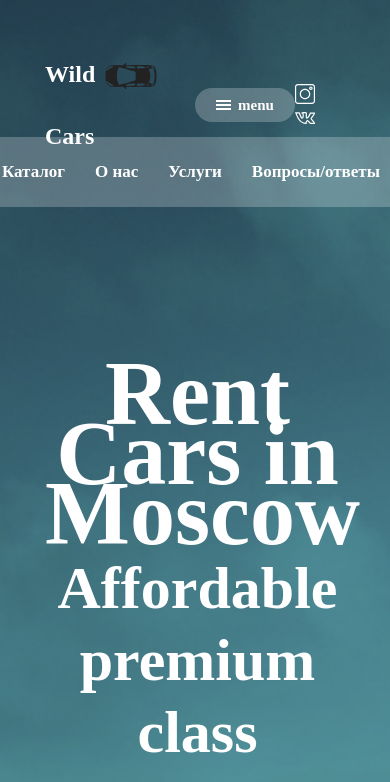
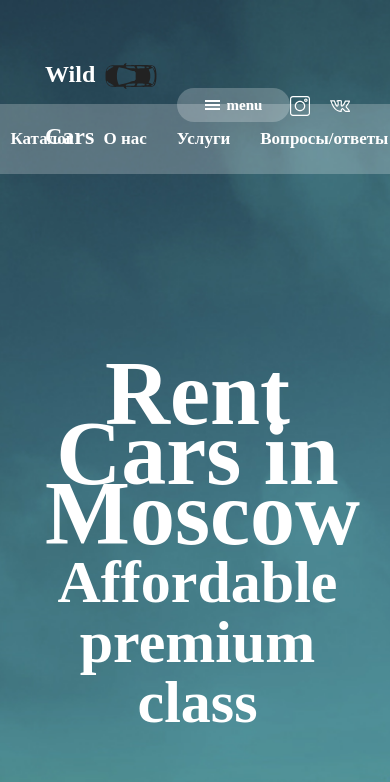
Before and after one commit to MrScotch679/Corporate-website, a website: page src/index.html in a window 390 px wide. Shown: the top 782 px of the page. Drawn offline with Linux system fonts and the light colour scheme; files that its build step writes are made by us from their sources; a web font is replaced by a local one.

Commit message:
After corrections

```diff
--- a/src/index.html
+++ b/src/index.html
@@ -9,22 +9,23 @@
 </head>
 <body>
   <header class="header">
-    <div class="header__wrapper">
-      <div class="block-menu">
-        <a href="#" class="block-menu__logo">
+    <div class="container">
+      <nav class="navigation">
+        <a href="#" class="navigation__logo">
           Wild
           <img src="icons/car-top.svg" alt="car-top">
           Cars
         </a>
-        <div class="block-menu__menu">
+        <div class="menu">
           <div class="menu__items">
-            <div class="hamsburger">
+            <div class="menu__hamburger">
               <span></span>
               <span></span>
               <span></span>
             </div>
-            <div class="menu-text">menu</div>
-            <div class="block-menu__menu block-menu__menu_active">
+            <div class="menu__button">menu</div>
+          </div>
+          <div class="menu__list">
             <ul>
               <li>Каталог</li>
               <li>О нас</li>
@@ -34,18 +35,19 @@
             </ul>
           </div>
         </div>
+        <div class="social">
+          <div class="social_item">
+            <a href="#"><img src="icons/instagram.svg" alt="inst"></a>
           </div>
-        <div class="block-menu__social">
-          <div class="social__items">
-            <a href="#" class="inst"><img src="icons/instagram.svg" alt="inst"></a>
-            <a href="#" class="vk"><img src="icons/vk.svg" alt="vk"></a>
+          <div class="social_item">
+            <a href="#"><img src="icons/vk.svg" alt="vk"></a>
           </div>
         </div>
-      </div>
-      <div class="header__text">
-        <h1 class="h1">Rent Cars <span>in Moscow</span></h1>
-        <h2>Affordable premium class</h2>
-        <h2>Now I will explain why we are</h2>
+      </nav>
+      <div class="header__promo">
+        <h1 class="header__title">Rent Cars in Moscow</h1>
+        <h2 class="header__subtitle">Affordable premium class</h2>
+        <h2 class="header__subtitle">Now I will explain why we are</h2>
       </div>
     </div>
   </header>
--- /dev/null
+++ b/src/sass/base/_mixins.scss
@@ -0,0 +1,10 @@
+@mixin title {
+  font-weight: 700;
+  line-height: 60px;
+  text-align: center;
+}
+
+@mixin menu {
+  background: rgba($color: #FFFFFF, $alpha: 0.23);
+  border-radius: 100px;
+}
--- a/src/sass/base/_variable.scss
+++ b/src/sass/base/_variable.scss
@@ -0,0 +1 @@
+$mc: #FFFFFF;
--- a/src/sass/base/style.scss
+++ /dev/null
@@ -1,8 +0,0 @@
-@import '../libs/fonts';
-@import '../blocks/header';
-@import '../libs/bootstrap-reboot.min';
-@import '../blocks/block-menu';
-
-* {
-    font-family: "Vollkorn";
-}
--- a/src/sass/blocks/_block-menu.scss
+++ /dev/null
@@ -1,90 +0,0 @@
-.block-menu {
-    display: flex;
-    justify-content: space-between;
-    align-items: center;
-    &__logo {
-        font-weight: 700;
-        font-size: 24px;
-        line-height: 60px;
-        color: #FFFFFF;
-        text-decoration: none;
-        &:hover {
-            color: red;
-            box-shadow: 0px 0px 90px 5px #ffff;
-            background: rgba($color: #ffff, $alpha: 0.3);
-        }
-        img {
-            width: 60px;
-        }
-    }
-    &__menu {
-        position: relative;
-        width: 113px;
-        height: 34px;
-        background: rgba($color: #ffff, $alpha: 0.23);
-        border-radius: 100px;
-        &:hover {
-            cursor: pointer;
-            background: rgba($color: #ffff, $alpha: 0.4);
-        }
-        &_active {
-            display: flex;
-            flex-wrap: wrap;
-            top: 49px;
-            width: 616px;
-            height: 70px;
-            position: absolute;
-            padding: 0 50px 0 50px;
-            ul {
-                display: flex;
-                justify-content: space-around;
-                flex-wrap: wrap;
-                list-style: none;
-                padding: 0;
-                width: 100%;
-                li {
-                    text-align: center;
-                    font-weight: 700;
-                    font-size: 17px;
-                    line-height: 70px;
-                    color: #FFFFFF;
-                    margin: 0;
-                }
-            }
-        }
-        .menu__items {
-            display: flex;
-            justify-content: center;
-            .hamsburger {
-                margin: 12px 7px 0 0;
-                width: 15px;
-                span {
-                    display: block;
-                    height: 2px;
-                    width: 100%;
-                    background-color: #FFFFFF;
-                    margin-bottom: 2px;
-                }
-            }
-            .menu-text {
-                font-weight: 800;
-                font-size: 15px;
-                line-height: 34px;
-                color: #FFFFFF;
-            }
-        }
-    }
-    &__social {
-        .inst {
-            margin-right: 20px;
-            &:hover {
-                cursor: pointer;
-            }
-        }
-        .vk {
-            &:hover {
-                cursor: pointer;
-            }
-        }
-    }
-}
--- a/src/sass/blocks/_header.scss
+++ b/src/sass/blocks/_header.scss
@@ -2,23 +2,20 @@
   min-height: 824px;
   background: url(../../img/bg/head-bg.jpg) center (center / cover) no-repeat;
   padding: 44px 40px 264px 45px;
-    &__text {
+  &__promo {
     margin-top: 198px;
     :nth-child(3) {
       margin-top: 70px;
     }
-        h1 {
-            font-weight: 700;
+  }
+  &__title {
     font-size: 90px;
-            line-height: 60px;
-            text-align: center;
-            color: #FFFFFF;
+    color: $mc;
+    @include title;
   }
-        h2 {
-            font-weight: 700;
+  &__subtitle {
+      @include title;
+      color: $mc;
       font-size: 60px;
-            text-align: center;
-            color: #FFFFFF;
   }
 }
-}
--- /dev/null
+++ b/src/sass/blocks/_menu.scss
@@ -0,0 +1,57 @@
+.menu {
+  &__items {
+    display: flex;
+    justify-content: center;
+    align-items: center;
+    width: 113px;
+    height: 34px;
+    @include menu;
+  }
+  &__button {
+    font-weight: 800;
+    font-size: 15px;
+    line-height: 34px;
+    color: $mc;
+  }
+  &__hamburger {
+    margin: 2px 7px 0 0;
+    width: 15px;
+    span {
+      display: block;
+      height: 2px;
+      width: 100%;
+      background-color: #FFFFFF;
+      margin-bottom: 2px;
+    }
+  }
+  &:hover {
+    cursor: pointer;
+    background: rgba($color: #ffff, $alpha: 0.4);
+  }
+  &__list {
+    position: absolute;
+    left: 50%;
+    top: 60px;
+    transform: translateX(calc(-50% + 56px));
+    display: flex;
+    width: 616px;
+    height: 70px;
+    padding: 0 50px 0 50px;
+    @include menu;
+    ul {
+      display: flex;
+      justify-content: space-around;
+      list-style: none;
+      padding: 0;
+      width: 100%;
+      li {
+        text-align: center;
+        font-weight: 700;
+        font-size: 17px;
+        line-height: 70px;
+        color: $mc;
+        margin: 0;
+      }
+    }
+  }
+}
--- /dev/null
+++ b/src/sass/blocks/_navigation.scss
@@ -0,0 +1,21 @@
+.navigation {
+  display: flex;
+  justify-content: space-between;
+  align-items: center;
+  position: relative;
+  &__logo {
+    font-weight: 700;
+    font-size: 24px;
+    line-height: 60px;
+    text-decoration: none;
+    color: $mc;
+    &:hover {
+      color: red;
+      box-shadow: 0px 0px 90px 5px #ffff;
+      background: rgba($color: #ffff, $alpha: 0.3);
+    }
+    img {
+      width: 60px;
+    }
+  }
+}
--- /dev/null
+++ b/src/sass/style.scss
@@ -0,0 +1,18 @@
+@import 'base/mixins';
+@import 'base/variable';
+@import './libs/bootstrap-reboot.min';
+@import './libs/fonts';
+@import './blocks/header';
+@import './blocks/navigation';
+@import './blocks/menu';
+
+* {
+    font-family: "Vollkorn";
+}
+
+.social {
+  display: flex;
+  :nth-child(2) {
+    margin-left: 20px;
+  }
+}
```
Also changed, not shown: dist/css/app.css, dist/index.html, 1 other file. Lines whose indentation alone changed are shown as unchanged.
